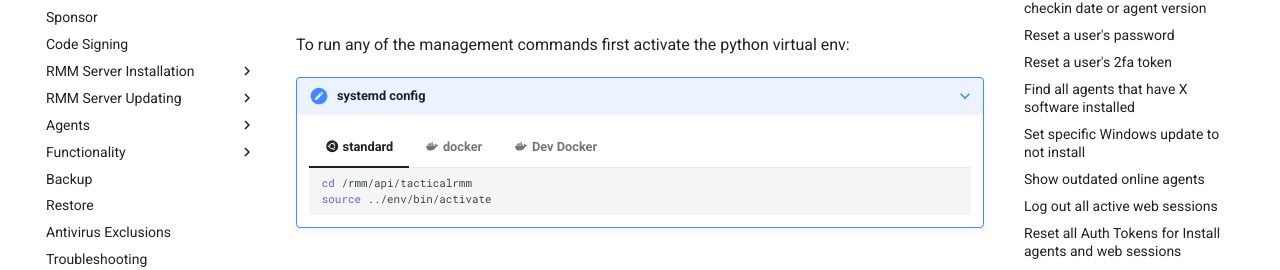
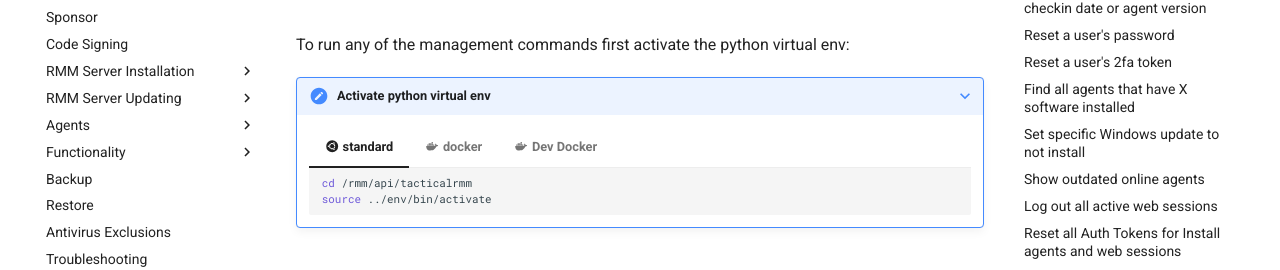
Before and after one commit to amidaware/trmm-docs, an MkDocs documentation site: the page built from docs/management_cmds.md, in a window 1280 px wide and 900 px high. Shown: the part 148-418 px from the top of the window. Built offline with MkDocs 1.6.1 and Material for MkDocs 9.7.7, drawn with Linux system fonts in a browser that asks for light colours; comment, search, counter and statistics services are not loaded.

Commit message:
Fixing header

```diff
--- a/docs/management_cmds.md
+++ b/docs/management_cmds.md
@@ -2,7 +2,7 @@
 
 To run any of the management commands first activate the python virtual env:
 
-???+ note "systemd config"
+???+ note "Activate python virtual env"
 
     === ":material-ubuntu: standard"
 
```
